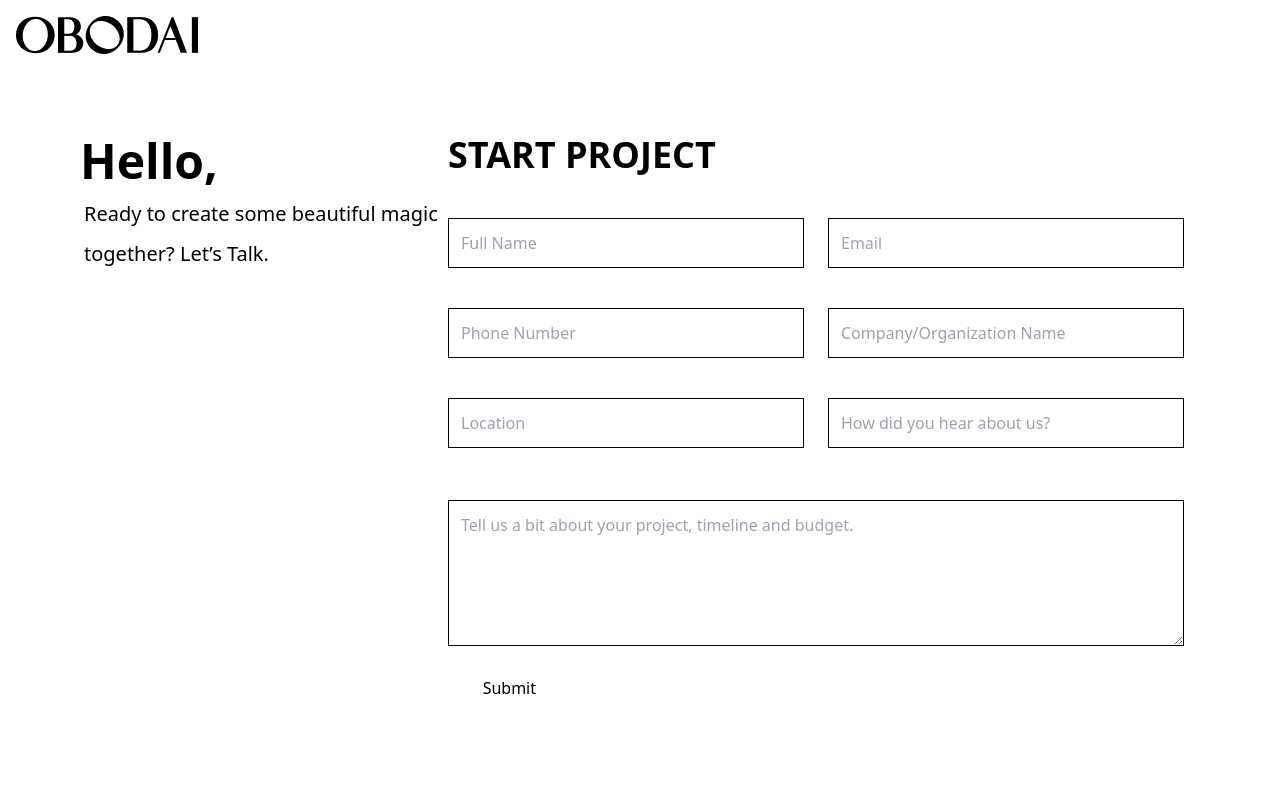
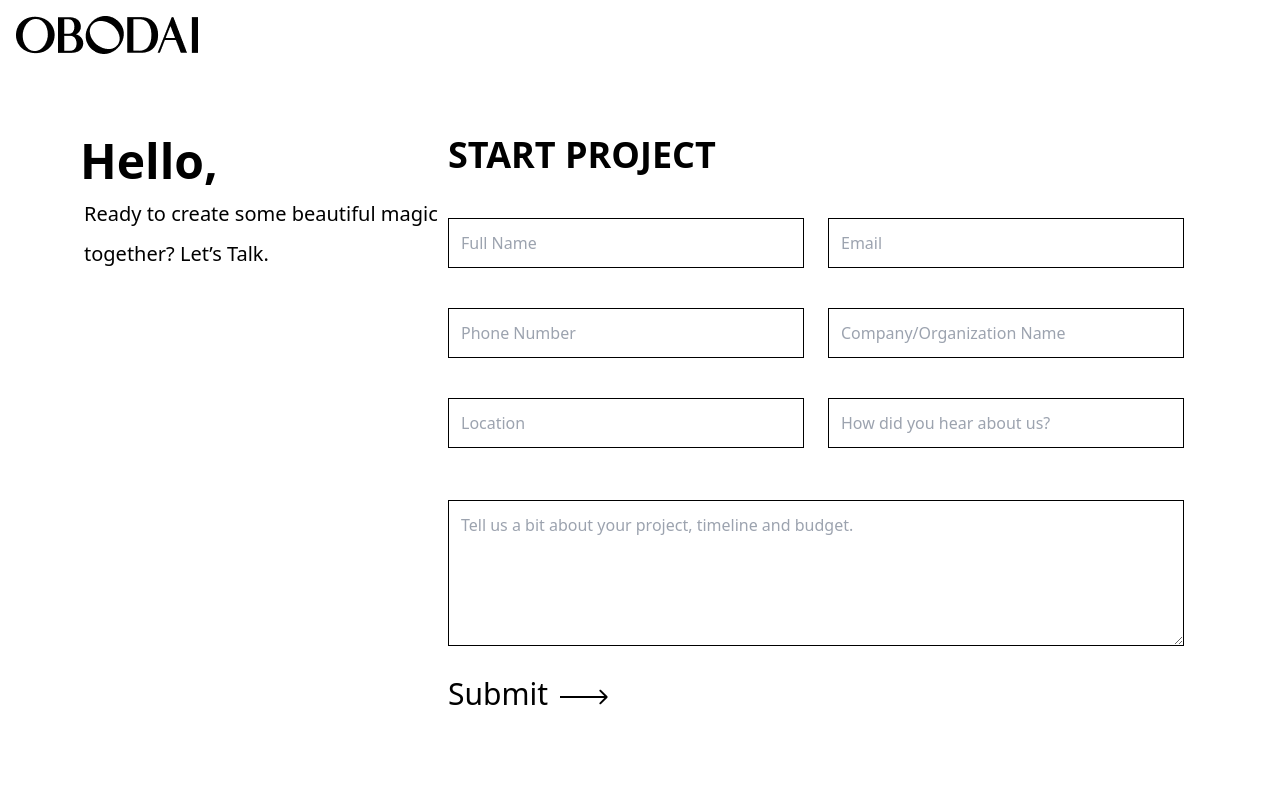
Before and after one commit to 4eug/Obodai-s-Website, a Next.js app: page /contact in a window 1280 px wide. Shown: the top 800 px of the page. Built offline with nearby package versions, Linux system fonts and the light colour scheme.

Commit message:
Submit btn

```diff
--- a/components/Contact-Us/Contacts.jsx
+++ b/components/Contact-Us/Contacts.jsx
@@ -89,12 +89,14 @@ const Contacts = () => {
               </div>
 
               <div className='my-5'>
-                <button
-                  type='submit'
-                  className='w-1/6 text-obodai-header-h6 text-black'
-                >
-                  Submit
-                </button>
+              <a href="" className="mt-2">
+            <span className="text-2xl md:text-3xl font-light">Submit</span>
+
+            <svg width="72" height="24" viewBox="0 0 72 24" className="inline-block pb-2" fill="none" xmlns="http://www.w3.org/2000/svg">
+            <path d="M71.0607 13.0607C71.6464 12.4749 71.6464 11.5251 71.0607 10.9393L61.5147 1.3934C60.9289 0.807611 59.9792 0.807611 59.3934 1.3934C58.8076 1.97919 58.8076 2.92893 59.3934 3.51472L67.8787 12L59.3934 20.4853C58.8076 21.0711 58.8076 22.0208 59.3934 22.6066C59.9792 23.1924 60.9289 23.1924 61.5147 22.6066L71.0607 13.0607ZM0 13.5H70V10.5H0V13.5Z" fill="black"/>
+        </svg>
+
+            </a>
               </div>
             </form>
           </div>
```
